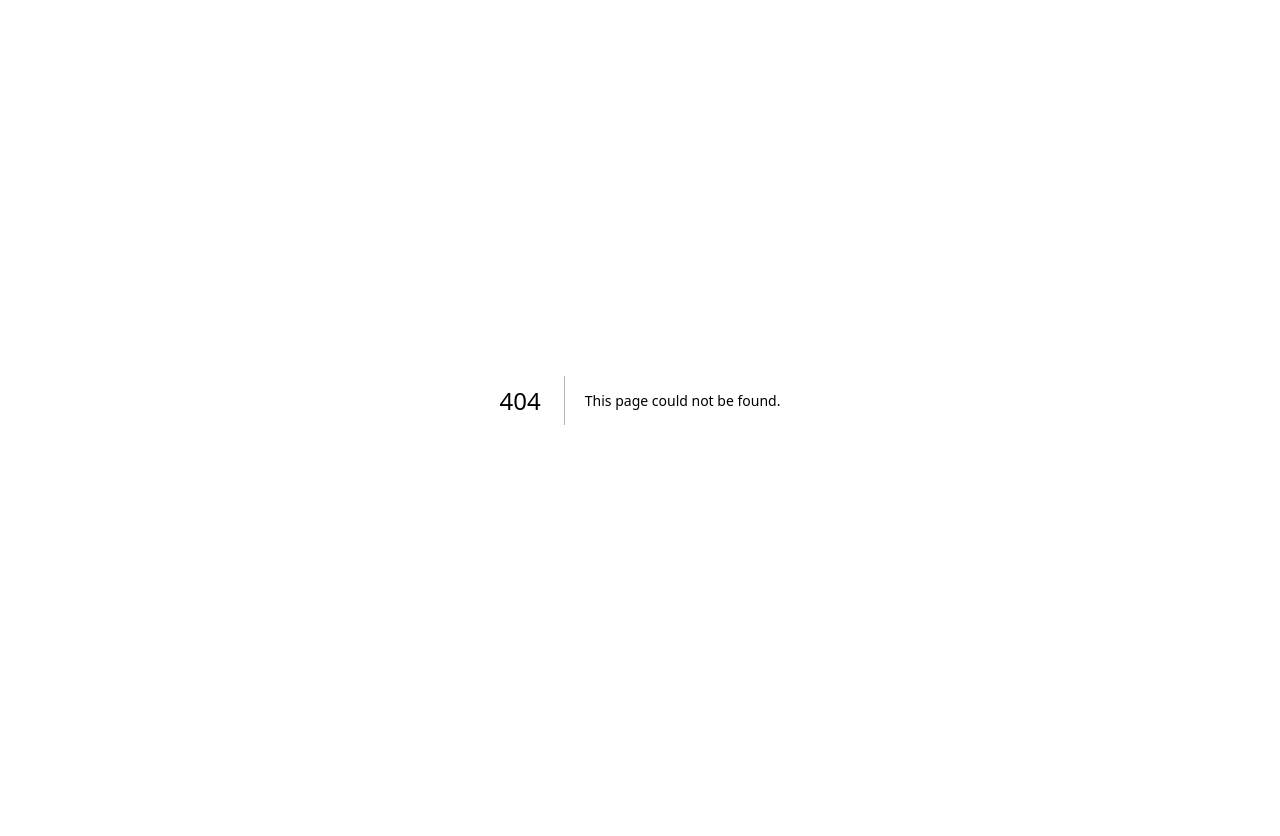
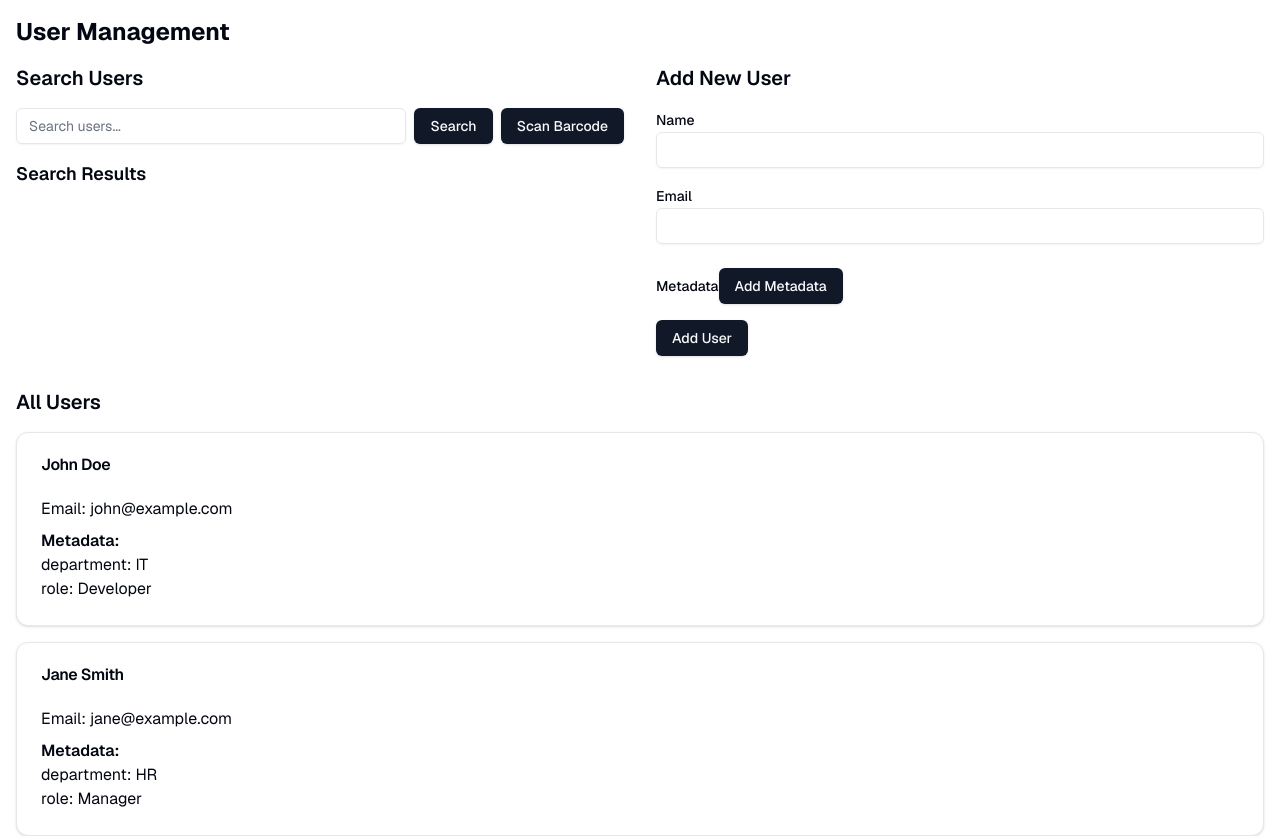
Before and after one commit to ianzdanowsky/i9-consultorio, a Next.js app: page /pesquisa in a window 1280 px wide. Before the commit this address had no page. Shown: the top 836 px of the page. Before the commit the page ends 800 px from the top, so only its background shows below. Built offline with nearby package versions, Linux system fonts and the light colour scheme.

Commit message:
chore: Add UserList and SearchForm components

```diff
--- a/package.json
+++ b/package.json
@@ -39,6 +39,7 @@
     "next-auth": "5.0.0-beta.25",
     "react": "^18.3.1",
     "react-dom": "^18.3.1",
+    "react-zxing": "^2.0.2",
     "reflect-metadata": "^0.2.2",
     "tailwind-merge": "^2.5.5",
     "tailwindcss-animate": "^1.0.7",
--- /dev/null
+++ b/src/app/pesquisa/page.tsx
@@ -0,0 +1,71 @@
+"use client"
+
+import { useState, useEffect } from "react"
+import { SearchForm } from "~/components/SearchForm"
+import { UserList } from "~/components/UserList"
+import { BarcodeScanner } from "~/components/Barcodescanner"
+import { AddUserForm } from "~/components/AddUserForm"
+import { searchUsers, getUserByBarcode, getAllUsers, type User } from "~/lib/api"
+
+export default function Home() {
+  const [users, setUsers] = useState<User[]>([])
+  const [searchResults, setSearchResults] = useState<User[]>([])
+  const [isScanning, setIsScanning] = useState(false)
+
+  useEffect(() => {
+    void fetchAllUsers()
+  }, [])
+
+  const fetchAllUsers = async () => {
+    const allUsers = await getAllUsers()
+    setUsers(allUsers)
+  }
+
+  const handleSearch = async (query: string) => {
+    const results = await searchUsers(query)
+    setSearchResults(results)
+  }
+
+  const handleScanBarcode = () => {
+    setIsScanning(true)
+  }
+
+  const handleBarcodeResult = async (result: string) => {
+    setIsScanning(false)
+    const user = await getUserByBarcode(result)
+    if (user) {
+      setSearchResults([user])
+    } else {
+      setSearchResults([])
+    }
+  }
+
+  const handleUserAdded = (newUser: User) => {
+    setUsers([...users, newUser])
+  }
+
+  return (
+    <main className="container mx-auto p-4">
+      <h1 className="text-2xl font-bold mb-4">User Management</h1>
+      <div className="grid grid-cols-1 md:grid-cols-2 gap-8">
+        <div>
+          <h2 className="text-xl font-semibold mb-4">Search Users</h2>
+          <SearchForm onSearch={handleSearch} onScanBarcode={handleScanBarcode} />
+          <div className="mt-4">
+            <h3 className="text-lg font-semibold mb-2">Search Results</h3>
+            <UserList users={searchResults} />
+          </div>
+        </div>
+        <div>
+          <h2 className="text-xl font-semibold mb-4">Add New User</h2>
+          <AddUserForm onUserAdded={handleUserAdded} />
+        </div>
+      </div>
+      <div className="mt-8">
+        <h2 className="text-xl font-semibold mb-4">All Users</h2>
+        <UserList users={users} />
+      </div>
+      {isScanning && <BarcodeScanner onResult={handleBarcodeResult} onClose={() => setIsScanning(false)} />}
+    </main>
+  )
+}
--- /dev/null
+++ b/src/components/AddUserForm.tsx
@@ -0,0 +1,65 @@
+import { useState } from "react"
+import { Input } from "~/components/ui/input"
+import { Button } from "~/components/ui/button"
+import { Label } from "~/components/ui/label"
+import { addUser, type User } from "~/lib/api"
+import type React from "react" // Added import for React
+
+interface AddUserFormProps {
+  onUserAdded: (user: User) => void
+}
+
+export function AddUserForm({ onUserAdded }: AddUserFormProps) {
+  const [name, setName] = useState("")
+  const [email, setEmail] = useState("")
+  const [metadata, setMetadata] = useState<Record<string, string>>({})
+
+  const handleSubmit = async (e: React.FormEvent) => {
+    e.preventDefault()
+    const newUser = await addUser({ name, email, metadata })
+    onUserAdded(newUser)
+    setName("")
+    setEmail("")
+    setMetadata({})
+  }
+
+  const handleAddMetadata = () => {
+    setMetadata({ ...metadata, "": "" })
+  }
+
+  const handleMetadataChange = (index: number, key: string, value: string) => {
+    const updatedMetadata = Object.entries(metadata)
+    updatedMetadata[index] = [key, value]
+    setMetadata(Object.fromEntries(updatedMetadata))
+  }
+
+  return (
+    <form onSubmit={handleSubmit} className="space-y-4">
+      <div>
+        <Label htmlFor="name">Name</Label>
+        <Input id="name" value={name} onChange={(e) => setName(e.target.value)} required />
+      </div>
+      <div>
+        <Label htmlFor="email">Email</Label>
+        <Input id="email" type="email" value={email} onChange={(e) => setEmail(e.target.value)} required />
+      </div>
+      <div>
+        <Label>Metadata</Label>
+        {Object.entries(metadata).map(([key, value], index) => (
+          <div key={index} className="flex space-x-2 mt-2">
+            <Input placeholder="Key" value={key} onChange={(e) => handleMetadataChange(index, e.target.value, value)} />
+            <Input
+              placeholder="Value"
+              value={value}
+              onChange={(e) => handleMetadataChange(index, key, e.target.value)}
+            />
+          </div>
+        ))}
+        <Button type="button" onClick={handleAddMetadata} className="mt-2">
+          Add Metadata
+        </Button>
+      </div>
+      <Button type="submit">Add User</Button>
+    </form>
+  )
+}
--- /dev/null
+++ b/src/components/Barcodescanner.tsx
@@ -0,0 +1,38 @@
+import { useEffect } from "react"
+import { useZxing } from "react-zxing"
+
+interface BarcodeScannerProps {
+  onResult: (result: string) => void
+  onClose: () => void
+}
+
+export function BarcodeScanner({ onResult, onClose }: BarcodeScannerProps) {
+  const { ref } = useZxing({
+    onDecodeResult(result) {
+      console.log(result)
+    },
+  })
+
+  useEffect(() => {
+    const handleKeyDown = (event: KeyboardEvent) => {
+      if (event.key === "Escape") {
+        onClose()
+      }
+    }
+
+    window.addEventListener("keydown", handleKeyDown)
+    return () => window.removeEventListener("keydown", handleKeyDown)
+  }, [onClose])
+
+  return (
+    <div className="fixed inset-0 bg-black bg-opacity-50 flex items-center justify-center">
+      <div className="bg-white p-4 rounded-lg">
+        <h2 className="text-xl font-bold mb-4">Scan Barcode</h2>
+        <video ref={ref} className="w-full max-w-md" />
+        <button onClick={onClose} className="mt-4 px-4 py-2 bg-red-500 text-white rounded">
+          Close Scanner
+        </button>
+      </div>
+    </div>
+  )
+}
--- /dev/null
+++ b/src/components/SearchForm.tsx
@@ -0,0 +1,33 @@
+import { useState } from "react"
+import { Input } from "~/components/ui/input"
+import { Button } from "~/components/ui/button"
+
+interface SearchFormProps {
+  onSearch: (query: string) => void
+  onScanBarcode: () => void
+}
+
+export function SearchForm({ onSearch, onScanBarcode }: SearchFormProps) {
+  const [query, setQuery] = useState("")
+
+  const handleSubmit = (e: React.FormEvent) => {
+    e.preventDefault()
+    onSearch(query)
+  }
+
+  return (
+    <form onSubmit={handleSubmit} className="flex space-x-2">
+      <Input
+        type="text"
+        value={query}
+        onChange={(e) => setQuery(e.target.value)}
+        placeholder="Search users..."
+        className="flex-grow"
+      />
+      <Button type="submit">Search</Button>
+      <Button type="button" onClick={onScanBarcode}>
+        Scan Barcode
+      </Button>
+    </form>
+  )
+}
--- /dev/null
+++ b/src/components/UserList.tsx
@@ -0,0 +1,31 @@
+import type { User } from "~/lib/api"
+import { Card, CardContent, CardHeader, CardTitle } from "~/components/ui/card"
+
+interface UserListProps {
+  users: User[]
+}
+
+export function UserList({ users }: UserListProps) {
+  return (
+    <div className="space-y-4">
+      {users.map((user) => (
+        <Card key={user.id}>
+          <CardHeader>
+            <CardTitle>{user.name}</CardTitle>
+          </CardHeader>
+          <CardContent>
+            <p>Email: {user.email}</p>
+            <h4 className="font-semibold mt-2">Metadata:</h4>
+            <ul>
+              {Object.entries(user.metadata).map(([key, value]) => (
+                <li key={key}>
+                  {key}: {value}
+                </li>
+              ))}
+            </ul>
+          </CardContent>
+        </Card>
+      ))}
+    </div>
+  )
+}
--- /dev/null
+++ b/src/lib/api.ts
@@ -0,0 +1,52 @@
+export interface User {
+    id: string
+    name: string
+    email: string
+    metadata: Record<string, string>
+  }
+
+  const users: User[] = [
+    { id: "1", name: "John Doe", email: "john@example.com", metadata: { department: "IT", role: "Developer" } },
+    { id: "2", name: "Jane Smith", email: "jane@example.com", metadata: { department: "HR", role: "Manager" } },
+    { id: "3", name: "Bob Johnson", email: "bob@example.com", metadata: { department: "Sales", role: "Representative" } },
+  ]
+
+  export async function searchUsers(query: string): Promise<User[]> {
+    // Simulate API delay
+    await new Promise((resolve) => setTimeout(resolve, 500))
+
+    return users.filter(
+      (user) =>
+        user.name.toLowerCase().includes(query.toLowerCase()) ||
+        user.email.toLowerCase().includes(query.toLowerCase()) ||
+        Object.values(user.metadata).some((value) => value.toLowerCase().includes(query.toLowerCase())),
+    )
+  }
+
+  export async function getUserByBarcode(barcode: string): Promise<User | null> {
+    // Simulate API delay
+    await new Promise((resolve) => setTimeout(resolve, 500))
+
+    // For this example, we'll just match the barcode to the user ID
+    return users.find((user) => user.id === barcode) ?? null
+  }
+
+  export async function addUser(user: Omit<User, "id">): Promise<User> {
+    // Simulate API delay
+    await new Promise((resolve) => setTimeout(resolve, 500))
+
+    const newUser: User = {
+      ...user,
+      id: (users.length + 1).toString(),
+    }
+
+    users.push(newUser)
+    return newUser
+  }
+
+  export async function getAllUsers(): Promise<User[]> {
+    // Simulate API delay
+    await new Promise((resolve) => setTimeout(resolve, 500))
+
+    return users
+  }
```
Also changed, not shown: 1 other file (tests, documents, lock files or other folders).
